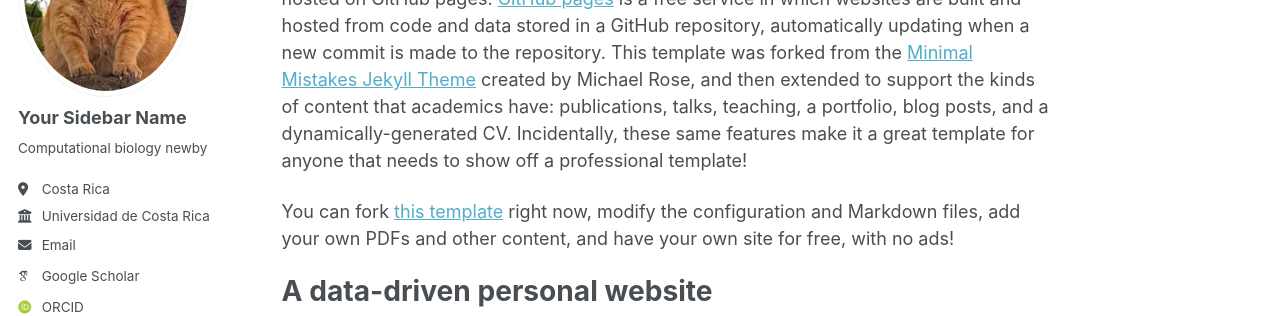
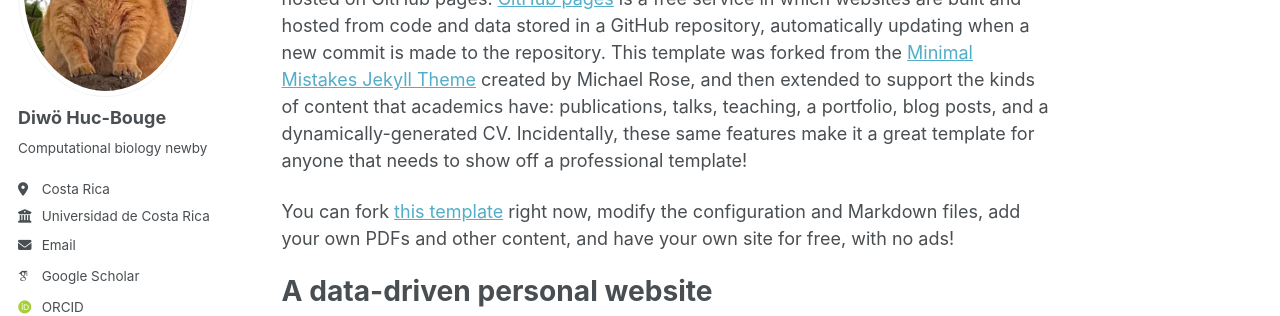
Before and after one commit to DiwoHuc/DiwoHuc.github.io, a Jekyll site: the page built from _pages/about.md, in a window 1280 px wide. Shown: the part 213-529 px from the top of the page. Built offline with Jekyll 4.4.1, drawn with Linux system fonts in a browser that asks for light colours; some web fonts are replaced; a script bundle is joined from its source files by our own code; library files that are not in the unit come from our copies.

Commit message:
Update author name in configuration file

```diff
--- a/_config.yml
+++ b/_config.yml
@@ -24,7 +24,7 @@ repository               : "academicpages/academicpages.github.io"
 author:
   # Biographic information
   avatar           : "profile.jpg"
-  name             : "Your Sidebar Name"
+  name             : "Diwö Huc-Bouge"
   pronouns         : # example: "she/her"
   bio              : "Computational biology newby"
   location         : "Costa Rica"
```
